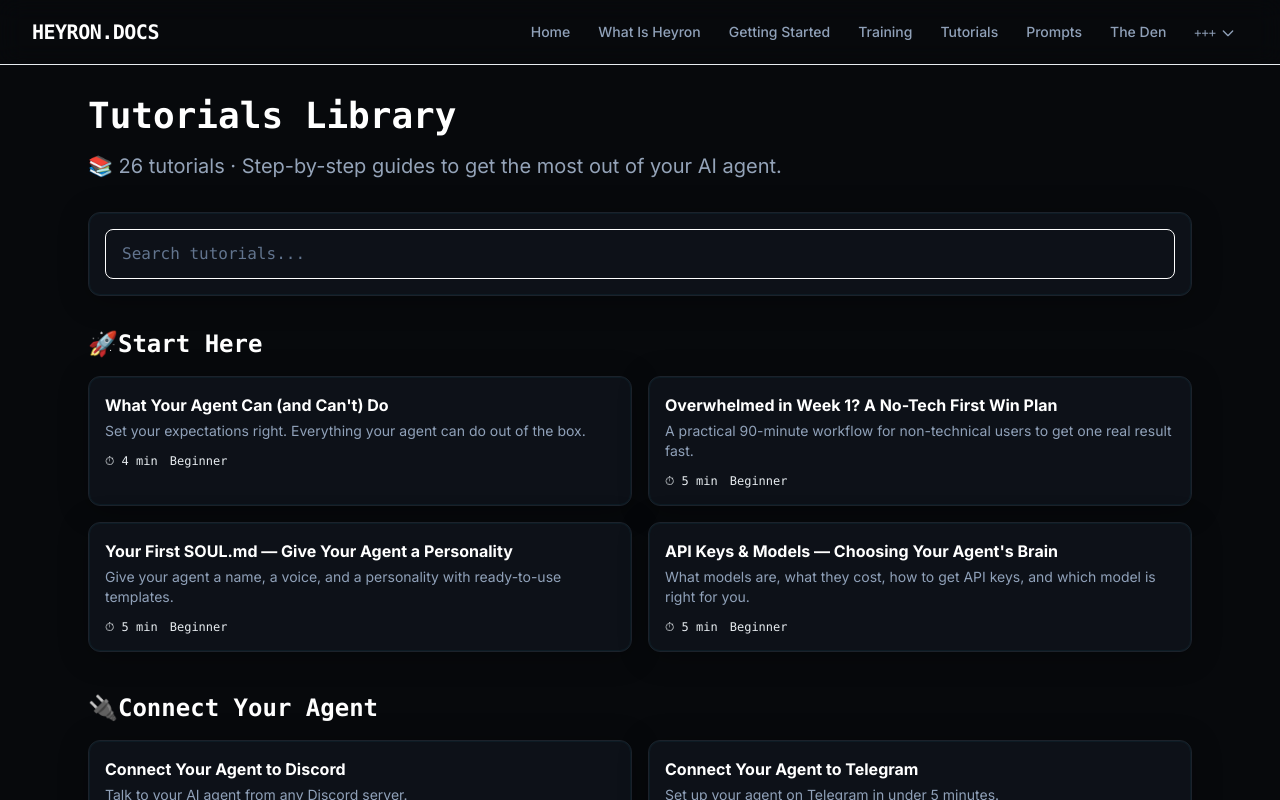
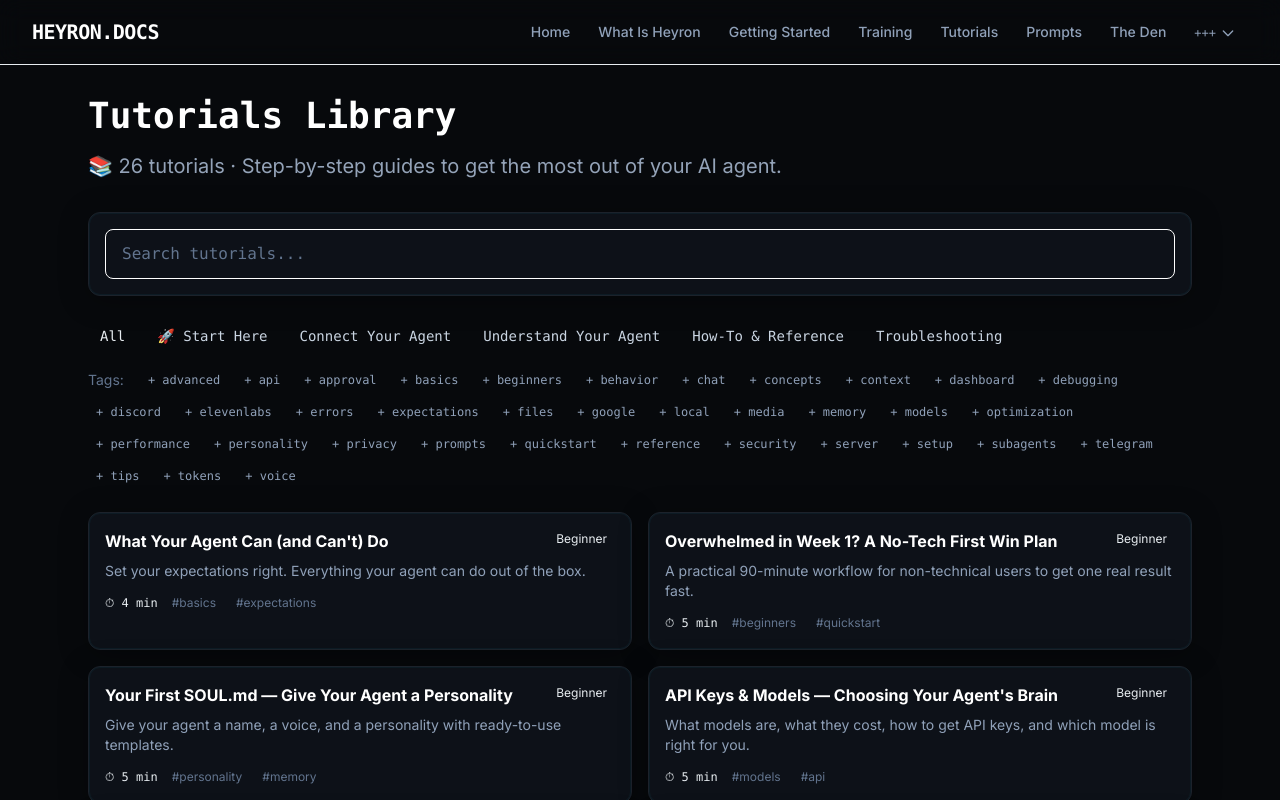
Before and after one commit to crazydc/heyron-docs, a Next.js app: page /heyron-docs/tutorials in a window 1280 px wide. Shown: the top 800 px of the page. Built offline with nearby package versions, Linux system fonts and the light colour scheme.

Commit message:
Add tag-based filtering to Tutorials Hub (click to filter by category/tags)

```diff
--- a/src/app/tutorials/page.tsx
+++ b/src/app/tutorials/page.tsx
@@ -6,58 +6,69 @@ import Link from 'next/link';
 
 const tutorials = [
   // 🚀 Start Here
-  { category: 'Start Here', title: 'What Your Agent Can (and Can\'t) Do', duration: '4 min', level: 'Beginner', url: 'https://heyron-ai.github.io/agent-library/tutorials/what-your-agent-can-do.html', description: 'Set your expectations right. Everything your agent can do out of the box.' },
-  { category: 'Start Here', title: 'Overwhelmed in Week 1? A No-Tech First Win Plan', duration: '5 min', level: 'Beginner', url: 'https://heyron-ai.github.io/agent-library/tutorials/first-week-with-agent-no-tech-background.html', description: 'A practical 90-minute workflow for non-technical users to get one real result fast.' },
-  { category: 'Start Here', title: 'Your First SOUL.md — Give Your Agent a Personality', duration: '5 min', level: 'Beginner', url: 'https://heyron-ai.github.io/agent-library/tutorials/your-first-soul-md.html', description: 'Give your agent a name, a voice, and a personality with ready-to-use templates.' },
-  { category: 'Start Here', title: 'API Keys & Models — Choosing Your Agent\'s Brain', duration: '5 min', level: 'Beginner', url: 'https://heyron-ai.github.io/agent-library/tutorials/api-keys-and-models.html', description: 'What models are, what they cost, how to get API keys, and which model is right for you.' },
+  { category: 'Start Here', title: 'What Your Agent Can (and Can\'t) Do', duration: '4 min', level: 'Beginner', tags: ['basics', 'expectations'], url: 'https://heyron-ai.github.io/agent-library/tutorials/what-your-agent-can-do.html', description: 'Set your expectations right. Everything your agent can do out of the box.' },
+  { category: 'Start Here', title: 'Overwhelmed in Week 1? A No-Tech First Win Plan', duration: '5 min', level: 'Beginner', tags: ['beginners', 'quickstart'], url: 'https://heyron-ai.github.io/agent-library/tutorials/first-week-with-agent-no-tech-background.html', description: 'A practical 90-minute workflow for non-technical users to get one real result fast.' },
+  { category: 'Start Here', title: 'Your First SOUL.md — Give Your Agent a Personality', duration: '5 min', level: 'Beginner', tags: ['personality', 'memory'], url: 'https://heyron-ai.github.io/agent-library/tutorials/your-first-soul-md.html', description: 'Give your agent a name, a voice, and a personality with ready-to-use templates.' },
+  { category: 'Start Here', title: 'API Keys & Models — Choosing Your Agent\'s Brain', duration: '5 min', level: 'Beginner', tags: ['models', 'api'], url: 'https://heyron-ai.github.io/agent-library/tutorials/api-keys-and-models.html', description: 'What models are, what they cost, how to get API keys, and which model is right for you.' },
 
   // 🔌 Connect Your Agent
-  { category: 'Connect Your Agent', title: 'Connect Your Agent to Discord', duration: '10 min', level: 'Intermediate', url: 'https://heyron-ai.github.io/agent-library/tutorials/connect-discord.html', description: 'Talk to your AI agent from any Discord server.' },
-  { category: 'Connect Your Agent', title: 'Connect Your Agent to Telegram', duration: '5 min', level: 'Beginner', url: 'https://heyron-ai.github.io/agent-library/tutorials/connect-telegram.html', description: 'Set up your agent on Telegram in under 5 minutes.' },
-  { category: 'Connect Your Agent', title: 'Connect Your Agent to Google Chat', duration: '4 min', level: 'Beginner', url: 'https://heyron-ai.github.io/agent-library/tutorials/google-chat-agent-setup.html', description: 'Add your heyron agent to Google Chat spaces.' },
-  { category: 'Connect Your Agent', title: 'Run OpenClaw Locally', duration: '5 min', level: 'Intermediate', url: 'https://heyron-ai.github.io/agent-library/tutorials/run-openclaw-locally.html', description: 'A practical first-run guide for local OpenClaw setup.' },
-  { category: 'Connect Your Agent', title: 'Set Up ElevenLabs Voice', duration: '4 min', level: 'Beginner', url: 'https://heyron-ai.github.io/agent-library/tutorials/elevenlabs-voice-setup.html', description: 'Configure voice for your agent.' },
-  { category: 'Connect Your Agent', title: 'Send Voice Messages in Telegram', duration: '4 min', level: 'Beginner', url: 'https://heyron-ai.github.io/agent-library/tutorials/telegram-voice-messages-with-elevenlabs.html', description: 'Fix text-only Telegram replies with voice.' },
+  { category: 'Connect Your Agent', title: 'Connect Your Agent to Discord', duration: '10 min', level: 'Intermediate', tags: ['discord', 'chat'], url: 'https://heyron-ai.github.io/agent-library/tutorials/connect-discord.html', description: 'Talk to your AI agent from any Discord server.' },
+  { category: 'Connect Your Agent', title: 'Connect Your Agent to Telegram', duration: '5 min', level: 'Beginner', tags: ['telegram', 'chat'], url: 'https://heyron-ai.github.io/agent-library/tutorials/connect-telegram.html', description: 'Set up your agent on Telegram in under 5 minutes.' },
+  { category: 'Connect Your Agent', title: 'Connect Your Agent to Google Chat', duration: '4 min', level: 'Beginner', tags: ['google', 'chat'], url: 'https://heyron-ai.github.io/agent-library/tutorials/google-chat-agent-setup.html', description: 'Add your heyron agent to Google Chat spaces.' },
+  { category: 'Connect Your Agent', title: 'Run OpenClaw Locally', duration: '5 min', level: 'Intermediate', tags: ['local', 'setup'], url: 'https://heyron-ai.github.io/agent-library/tutorials/run-openclaw-locally.html', description: 'A practical first-run guide for local OpenClaw setup.' },
+  { category: 'Connect Your Agent', title: 'Set Up ElevenLabs Voice', duration: '4 min', level: 'Beginner', tags: ['voice', 'elevenlabs'], url: 'https://heyron-ai.github.io/agent-library/tutorials/elevenlabs-voice-setup.html', description: 'Configure voice for your agent.' },
+  { category: 'Connect Your Agent', title: 'Send Voice Messages in Telegram', duration: '4 min', level: 'Beginner', tags: ['voice', 'telegram'], url: 'https://heyron-ai.github.io/agent-library/tutorials/telegram-voice-messages-with-elevenlabs.html', description: 'Fix text-only Telegram replies with voice.' },
 
   // 🧠 Understand Your Agent
-  { category: 'Understand Your Agent', title: 'How Agent Memory Works', duration: '5 min', level: 'Beginner', url: 'https://heyron-ai.github.io/agent-library/tutorials/how-memory-works.html', description: 'Why your agent "forgets" things and how to make important things stick.' },
-  { category: 'Understand Your Agent', title: 'What Does My Agent Know About Me?', duration: '4 min', level: 'Beginner', url: 'https://heyron-ai.github.io/agent-library/tutorials/what-does-my-agent-know-about-me.html', description: 'A simple privacy audit flow to verify what your agent can access.' },
-  { category: 'Understand Your Agent', title: 'Is It Safe to Paste Client Data?', duration: '4 min', level: 'Beginner', url: 'https://heyron-ai.github.io/agent-library/tutorials/is-it-safe-to-paste-client-data.html', description: 'A redaction-first workflow to protect client information.' },
+  { category: 'Understand Your Agent', title: 'How Agent Memory Works', duration: '5 min', level: 'Beginner', tags: ['memory', 'concepts'], url: 'https://heyron-ai.github.io/agent-library/tutorials/how-memory-works.html', description: 'Why your agent "forgets" things and how to make important things stick.' },
+  { category: 'Understand Your Agent', title: 'What Does My Agent Know About Me?', duration: '4 min', level: 'Beginner', tags: ['privacy', 'security'], url: 'https://heyron-ai.github.io/agent-library/tutorials/what-does-my-agent-know-about-me.html', description: 'A simple privacy audit flow to verify what your agent can access.' },
+  { category: 'Understand Your Agent', title: 'Is It Safe to Paste Client Data?', duration: '4 min', level: 'Beginner', tags: ['privacy', 'security'], url: 'https://heyron-ai.github.io/agent-library/tutorials/is-it-safe-to-paste-client-data.html', description: 'A redaction-first workflow to protect client information.' },
 
   // 🛠️ How-To & Reference
-  { category: 'How-To & Reference', title: 'Working with Files', duration: '3 min', level: 'Beginner', url: 'https://heyron-ai.github.io/agent-library/tutorials/working-with-files.html', description: 'Where file attachments work and workarounds for images and documents.' },
-  { category: 'How-To & Reference', title: 'Prompting Your Agent Like a Pro', duration: '4 min', level: 'Beginner', url: 'https://heyron-ai.github.io/agent-library/tutorials/prompting-your-agent-like-a-pro.html', description: 'A practical guide to getting better outputs with a 4-part prompt formula.' },
-  { category: 'How-To & Reference', title: 'How to Use Sub-Agents', duration: '4 min', level: 'Beginner', url: 'https://heyron-ai.github.io/agent-library/tutorials/how-to-use-sub-agents.html', description: 'Delegate work safely with a manager+workers pattern.' },
-  { category: 'How-To & Reference', title: 'Your Dashboard — Every Button Explained', duration: '10 min', level: 'All', url: 'https://heyron-ai.github.io/agent-library/tutorials/dashboard-guide.html', description: 'Complete guide to the OpenClaw Control UI.' },
+  { category: 'How-To & Reference', title: 'Working with Files', duration: '3 min', level: 'Beginner', tags: ['files', 'media'], url: 'https://heyron-ai.github.io/agent-library/tutorials/working-with-files.html', description: 'Where file attachments work and workarounds for images and documents.' },
+  { category: 'How-To & Reference', title: 'Prompting Your Agent Like a Pro', duration: '4 min', level: 'Beginner', tags: ['prompts', 'tips'], url: 'https://heyron-ai.github.io/agent-library/tutorials/prompting-your-agent-like-a-pro.html', description: 'A practical guide to getting better outputs with a 4-part prompt formula.' },
+  { category: 'How-To & Reference', title: 'How to Use Sub-Agents', duration: '4 min', level: 'Beginner', tags: ['subagents', 'advanced'], url: 'https://heyron-ai.github.io/agent-library/tutorials/how-to-use-sub-agents.html', description: 'Delegate work safely with a manager+workers pattern.' },
+  { category: 'How-To & Reference', title: 'Your Dashboard — Every Button Explained', duration: '10 min', level: 'All', tags: ['dashboard', 'reference'], url: 'https://heyron-ai.github.io/agent-library/tutorials/dashboard-guide.html', description: 'Complete guide to the OpenClaw Control UI.' },
 
   // 🩹 Troubleshooting
-  { category: 'Troubleshooting', title: 'Agent Burning Too Many Tokens?', duration: '4 min', level: 'Beginner', url: 'https://heyron-ai.github.io/agent-library/tutorials/agent-burning-too-many-tokens.html', description: 'A practical workflow to reduce token burn fast.' },
-  { category: 'Troubleshooting', title: 'Updated File But Agent Uses Old Version?', duration: '4 min', level: 'Beginner', url: 'https://heyron-ai.github.io/agent-library/tutorials/updated-file-but-agent-uses-old-version.html', description: 'Fix stale-file confusion with versioning workflow.' },
-  { category: 'Troubleshooting', title: 'Why Your Agent Gets Worse in Long Chats', duration: '6 min', level: 'Beginner', url: 'https://heyron-ai.github.io/agent-library/tutorials/long-chats-and-lost-work.html', description: 'Session length, bloated chats, and how to keep progress safe.' },
-  { category: 'Troubleshooting', title: 'Context Limit Exceeded?', duration: '4 min', level: 'Beginner', url: 'https://heyron-ai.github.io/agent-library/tutorials/context-limit-exceeded.html', description: 'Recover fast from oversized prompt failures.' },
-  { category: 'Troubleshooting', title: 'Agent Feels Slow or Stuck?', duration: '4 min', level: 'Beginner', url: 'https://heyron-ai.github.io/agent-library/tutorials/agent-feels-slow-or-stuck.html', description: 'A fast diagnostic checklist for laggy replies.' },
-  { category: 'Troubleshooting', title: 'Seeing a 502 Error?', duration: '4 min', level: 'Beginner', url: 'https://heyron-ai.github.io/agent-library/tutorials/fix-502-agent-not-loading.html', description: 'A practical recovery checklist for 502 failures.' },
-  { category: 'Troubleshooting', title: 'My Agent Replies to Everything', duration: '4 min', level: 'Beginner', url: 'https://heyron-ai.github.io/agent-library/tutorials/my-agent-replies-to-everything.html', description: 'Stop over-chatty behavior in Discord.' },
-  { category: 'Troubleshooting', title: 'Dashboard Blank Screen?', duration: '4 min', level: 'Beginner', url: 'https://heyron-ai.github.io/agent-library/tutorials/dashboard-blank-screen.html', description: 'Quick isolation flow for blank dashboard pages.' },
-  { category: 'Troubleshooting', title: 'Approval Required?', duration: '4 min', level: 'Beginner', url: 'https://heyron-ai.github.io/agent-library/tutorials/approval-required-explained.html', description: 'What approval prompts mean and when to approve.' },
+  { category: 'Troubleshooting', title: 'Agent Burning Too Many Tokens?', duration: '4 min', level: 'Beginner', tags: ['tokens', 'optimization'], url: 'https://heyron-ai.github.io/agent-library/tutorials/agent-burning-too-many-tokens.html', description: 'A practical workflow to reduce token burn fast.' },
+  { category: 'Troubleshooting', title: 'Updated File But Agent Uses Old Version?', duration: '4 min', level: 'Beginner', tags: ['files', 'memory'], url: 'https://heyron-ai.github.io/agent-library/tutorials/updated-file-but-agent-uses-old-version.html', description: 'Fix stale-file confusion with versioning workflow.' },
+  { category: 'Troubleshooting', title: 'Why Your Agent Gets Worse in Long Chats', duration: '6 min', level: 'Beginner', tags: ['memory', 'context'], url: 'https://heyron-ai.github.io/agent-library/tutorials/long-chats-and-lost-work.html', description: 'Session length, bloated chats, and how to keep progress safe.' },
+  { category: 'Troubleshooting', title: 'Context Limit Exceeded?', duration: '4 min', level: 'Beginner', tags: ['context', 'errors'], url: 'https://heyron-ai.github.io/agent-library/tutorials/context-limit-exceeded.html', description: 'Recover fast from oversized prompt failures.' },
+  { category: 'Troubleshooting', title: 'Agent Feels Slow or Stuck?', duration: '4 min', level: 'Beginner', tags: ['performance', 'debugging'], url: 'https://heyron-ai.github.io/agent-library/tutorials/agent-feels-slow-or-stuck.html', description: 'A fast diagnostic checklist for laggy replies.' },
+  { category: 'Troubleshooting', title: 'Seeing a 502 Error?', duration: '4 min', level: 'Beginner', tags: ['errors', 'server'], url: 'https://heyron-ai.github.io/agent-library/tutorials/fix-502-agent-not-loading.html', description: 'A practical recovery checklist for 502 failures.' },
+  { category: 'Troubleshooting', title: 'My Agent Replies to Everything', duration: '4 min', level: 'Beginner', tags: ['discord', 'behavior'], url: 'https://heyron-ai.github.io/agent-library/tutorials/my-agent-replies-to-everything.html', description: 'Stop over-chatty behavior in Discord.' },
+  { category: 'Troubleshooting', title: 'Dashboard Blank Screen?', duration: '4 min', level: 'Beginner', tags: ['dashboard', 'debugging'], url: 'https://heyron-ai.github.io/agent-library/tutorials/dashboard-blank-screen.html', description: 'Quick isolation flow for blank dashboard pages.' },
+  { category: 'Troubleshooting', title: 'Approval Required?', duration: '4 min', level: 'Beginner', tags: ['approval', 'security'], url: 'https://heyron-ai.github.io/agent-library/tutorials/approval-required-explained.html', description: 'What approval prompts mean and when to approve.' },
 ];
 
 const categories = [...new Set(tutorials.map(t => t.category))];
+const allTags = [...new Set(tutorials.flatMap(t => t.tags))].sort();
 
 export default function Tutorials() {
   const [search, setSearch] = useState('');
+  const [selectedCategory, setSelectedCategory] = useState<string | null>(null);
+  const [selectedTags, setSelectedTags] = useState<string[]>([]);
 
   const filtered = tutorials.filter(t => {
     const q = search.toLowerCase();
-    return t.title.toLowerCase().includes(q) ||
+    const matchesSearch = !q || t.title.toLowerCase().includes(q) ||
            t.description.toLowerCase().includes(q) ||
            t.category.toLowerCase().includes(q);
+    const matchesCategory = !selectedCategory || t.category === selectedCategory;
+    const matchesTags = selectedTags.length === 0 || selectedTags.some(tag => t.tags.includes(tag));
+    return matchesSearch && matchesCategory && matchesTags;
   });
 
-  const grouped = categories.reduce((acc, cat) => {
-    acc[cat] = filtered.filter(t => t.category === cat);
-    return acc;
-  }, {} as Record<string, typeof tutorials>);
+  const toggleTag = (tag: string) => {
+    setSelectedTags(prev => prev.includes(tag) ? prev.filter(t => t !== tag) : [...prev, tag]);
+  };
+
+  const clearFilters = () => {
+    setSearch('');
+    setSelectedCategory(null);
+    setSelectedTags([]);
+  };
 
   return (
     <div className="min-h-screen" style={{ backgroundColor: 'var(--void)' }}>
@@ -69,7 +80,7 @@ export default function Tutorials() {
         </p>
 
         {/* Search */}
-        <div className="glass-panel p-4 mb-8">
+        <div className="glass-panel p-4 mb-6">
           <input
             type="text"
             placeholder="Search tutorials..."
@@ -78,27 +89,78 @@ export default function Tutorials() {
             className="w-full bg-void border border-border rounded-lg px-4 py-3 text-white placeholder-slate-500 focus:border-cyan focus:outline-none"
             style={{ fontFamily: 'var(--font-mono)' }}
           />
-          {search && (
-            <p className="text-slate-400 mt-2 text-sm">
-              {filtered.length} tutorial{filtered.length !== 1 ? 's' : ''} match{filtered.length !== 1 ? '' : 'es'} "{search}"
-            </p>
+        </div>
+
+        {/* Category Filters */}
+        <div className="flex flex-wrap gap-2 mb-4">
+          <button
+            onClick={() => setSelectedCategory(null)}
+            className={`px-3 py-1.5 rounded-lg text-sm font-medium transition-all ${
+              selectedCategory === null
+                ? 'bg-cyan text-void'
+                : 'bg-surface text-slate-300 hover:bg-panel'
+            }`}
+            style={{ fontFamily: 'var(--font-mono)' }}
+          >
+            All
+          </button>
+          {categories.map(cat => (
+            <button
+              key={cat}
+              onClick={() => setSelectedCategory(cat === selectedCategory ? null : cat)}
+              className={`px-3 py-1.5 rounded-lg text-sm font-medium transition-all ${
+                selectedCategory === cat
+                  ? 'bg-cyan text-void'
+                  : 'bg-surface text-slate-300 hover:bg-panel'
+              }`}
+              style={{ fontFamily: 'var(--font-mono)' }}
+            >
+              {cat === 'Start Here' && '🚀'} {cat}
+            </button>
+          ))}
+        </div>
+
+        {/* Tag Filters */}
+        <div className="flex flex-wrap gap-2 mb-6">
+          <span className="text-slate-500 text-sm self-center mr-2">Tags:</span>
+          {allTags.map(tag => (
+            <button
+              key={tag}
+              onClick={() => toggleTag(tag)}
+              className={`px-2 py-1 rounded-md text-xs font-medium transition-all ${
+                selectedTags.includes(tag)
+                  ? 'bg-violet text-white'
+                  : 'bg-surface/50 text-slate-400 hover:text-white'
+              }`}
+              style={{ fontFamily: 'var(--font-mono)' }}
+            >
+              {selectedTags.includes(tag) ? '✓' : '+'} {tag}
+            </button>
+          ))}
+          {selectedTags.length > 0 && (
+            <button
+              onClick={clearFilters}
+              className="px-2 py-1 rounded-md text-xs text-crimson hover:bg-crimson/10"
+              style={{ fontFamily: 'var(--font-mono)' }}
+            >
+              Clear all
+            </button>
           )}
         </div>
 
-        {/* Tutorial Categories */}
-        {Object.entries(grouped).map(([category, items]) => (
-          items.length > 0 && (
-            <div key={category} className="mb-10">
-              <h2 className="text-2xl font-bold text-white mb-4 flex items-center gap-2" style={{ fontFamily: 'var(--font-mono)' }}>
-                {category === 'Start Here' && '🚀'}
-                {category === 'Connect Your Agent' && '🔌'}
-                {category === 'Understand Your Agent' && '🧠'}
-                {category === 'How-To & Reference' && '🛠️'}
-                {category === 'Troubleshooting' && '🩹'}
-                {category}
-              </h2>
-              <div className="grid md:grid-cols-2 gap-4">
-                {items.map((tutorial, i) => (
+        {/* Results Count */}
+        {(selectedCategory || selectedTags.length > 0 || search) && (
+          <div className="mb-4 text-sm" style={{ color: 'var(--muted)' }}>
+            Showing {filtered.length} of {tutorials.length} tutorials
+            <button onClick={clearFilters} className="text-cyan ml-2 hover:underline">
+              Reset filters
+            </button>
+          </div>
+        )}
+
+        {/* Tutorial Grid */}
+        <div className="grid md:grid-cols-2 gap-4 mb-8">
+          {filtered.map((tutorial, i) => (
             <a
               key={i}
               href={tutorial.url}
@@ -106,30 +168,37 @@ export default function Tutorials() {
               rel="noopener noreferrer"
               className="glass-panel p-4 hover:border-cyan/30 transition-all duration-300"
             >
-                    <h3 className="font-bold text-white mb-1">{tutorial.title}</h3>
-                    <p className="text-slate-400 text-sm mb-3">{tutorial.description}</p>
-                    <div className="flex items-center gap-3 text-xs" style={{ fontFamily: 'var(--font-mono)' }}>
-                      <span className="text-cyan">⏱ {tutorial.duration}</span>
-                      <span className={tutorial.level === 'Beginner' ? 'text-mint' : tutorial.level === 'Intermediate' ? 'text-amber' : 'text-violet'}>
+              <div className="flex justify-between items-start mb-2">
+                <h3 className="font-bold text-white flex-1">{tutorial.title}</h3>
+                <span className={`px-2 py-0.5 rounded text-xs ${
+                  tutorial.level === 'Beginner' ? 'bg-mint/20 text-mint' :
+                  tutorial.level === 'Intermediate' ? 'bg-amber/20 text-amber' : 'bg-violet/20 text-violet'
+                }`}>
                   {tutorial.level}
                 </span>
+              </div>
+              <p className="text-slate-400 text-sm mb-3">{tutorial.description}</p>
+              <div className="flex items-center gap-2 flex-wrap">
+                <span className="text-cyan text-xs" style={{ fontFamily: 'var(--font-mono)' }}>⏱ {tutorial.duration}</span>
+                {tutorial.tags.slice(0, 3).map(tag => (
+                  <span key={tag} className="text-xs text-slate-500 bg-surface/50 px-1.5 py-0.5 rounded">
+                    #{tag}
+                  </span>
+                ))}
               </div>
             </a>
           ))}
         </div>
-            </div>
-          )
-        ))}
 
         {filtered.length === 0 && (
-          <div className="glass-panel p-8 text-center">
-            <p className="text-slate-400 text-lg">No tutorials matched that search.</p>
-            <p className="text-slate-500 text-sm mt-2">Try a broader keyword like Discord, memory, or files.</p>
+          <div className="glass-panel p-8 text-center mb-8">
+            <p className="text-slate-400 text-lg">No tutorials matched your filters.</p>
+            <button onClick={clearFilters} className="btn-primary mt-4">Clear Filters</button>
           </div>
         )}
 
         {/* Original Library Link */}
-        <div className="mt-12 glass-panel p-6 text-center">
+        <div className="glass-panel p-6 text-center">
           <p className="text-slate-300 mb-4">
             This is just a preview. The full library has 123+ tutorials with personas and skills.
           </p>
```
Lines whose indentation alone changed are shown as unchanged.
